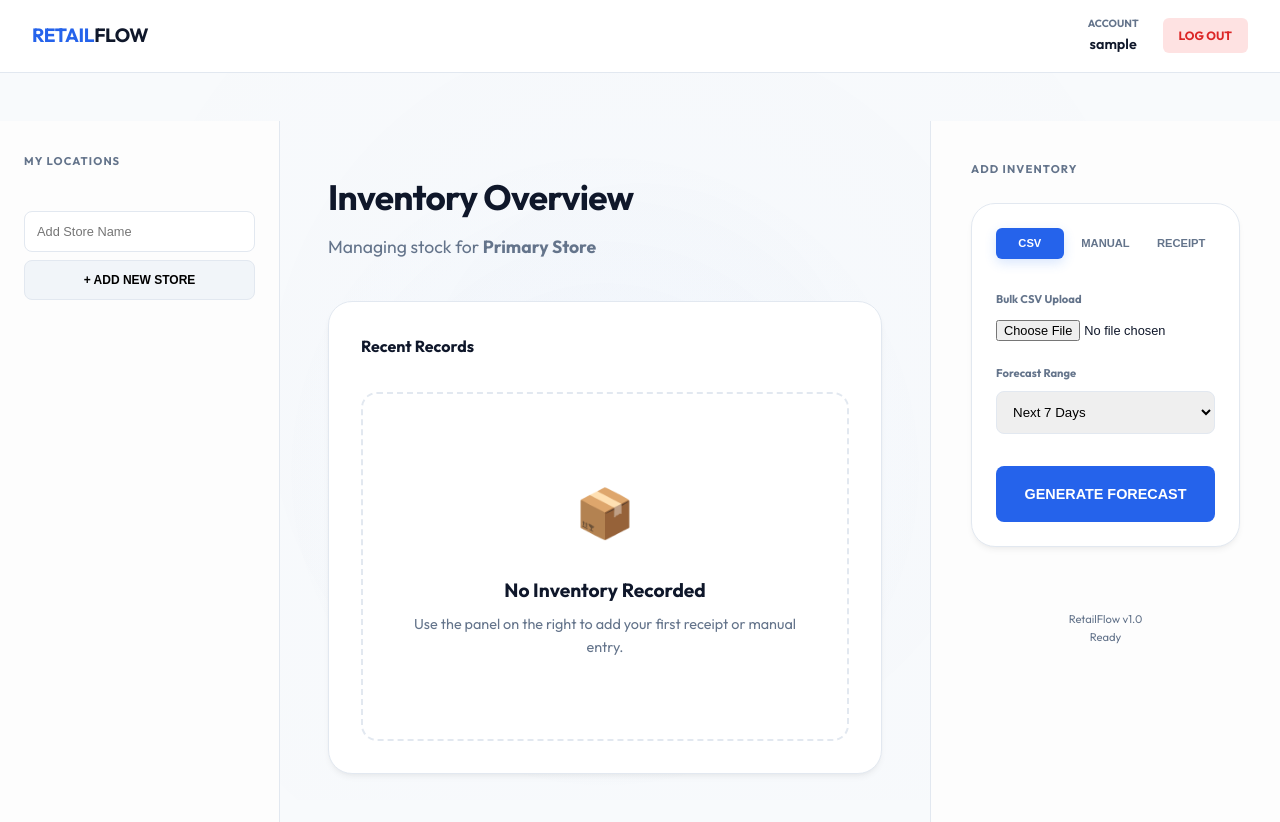
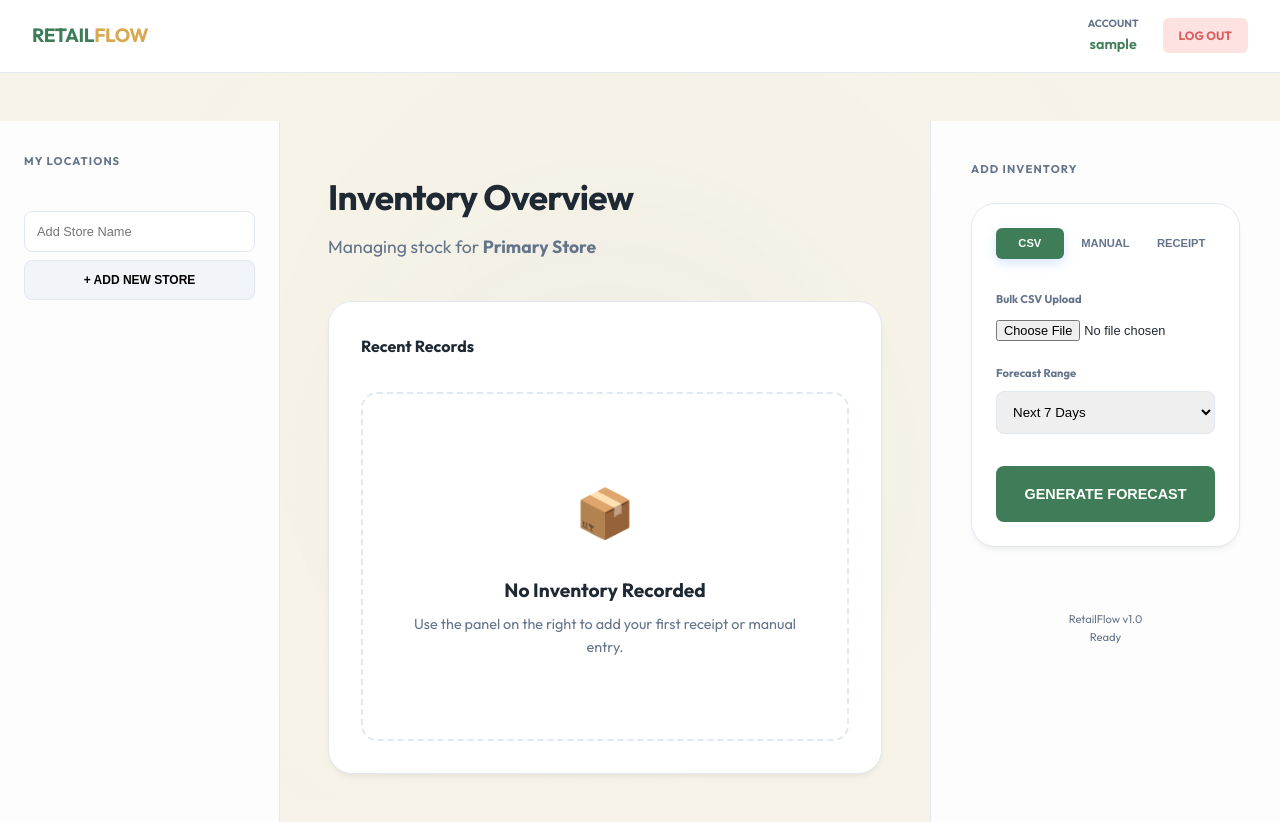
Before and after one commit to SaaFazal/NeuroChain, a Flask app: page / in a window 1280 px wide. Run offline with Flask 3, Linux system fonts and the light colour scheme; the visitor is signed in with stand-in values (Sample User, id 1); data comes from the database, SQL or seed files in the repository; data that the repository does not hold is empty.

Commit message:
Apply premium Sage & Cream brand identity

```diff
--- a/static/style.css
+++ b/static/style.css
@@ -1,17 +1,18 @@
 @import url('https://fonts.googleapis.com/css2?family=Outfit:wght@300;400;500;600;700&display=swap');
 
 :root {
-    --bg-color: #f8fafc;
-    --surface-color: #ffffff;
-    --surface-hover: #f1f5f9;
-    --border-color: #e2e8f0;
-    --primary-color: #2563eb;
-    --primary-glow: rgba(37, 99, 235, 0.1);
-    --success-color: #059669;
-    --accent-color: #1e293b;
-    --text-primary: #0f172a;
-    --text-secondary: #64748b;
-    --glass-blur: blur(0px); /* Not needed in light mode */
+    --bg-color: #F7F3E8; /* Warm Cream */
+    --surface-color: #FFFFFF; /* Fresh White */
+    --surface-hover: #F1F5F9;
+    --border-color: #E2E8F0;
+    --primary-color: #3F7D58; /* Primary Green */
+    --primary-glow: rgba(63, 125, 88, 0.1);
+    --accent-color: #D6A84F; /* Accent Gold */
+    --text-primary: #1F2933; /* Deep Charcoal */
+    --text-secondary: #64748B;
+    --success-color: #2E9D63;
+    --alert-color: #D95D5D;
+    --glass-blur: blur(0px);
 }
 
 * {
@@ -282,8 +283,9 @@ label {
 }
 
 .btn-primary:hover {
-    background: #1d4ed8;
+    background: #2E5B41; /* Deeper Green */
     transform: translateY(-1px);
+    box-shadow: 0 4px 12px rgba(63, 125, 88, 0.2);
 }
 
 /* KPI Grid */
--- a/templates/index.html
+++ b/templates/index.html
@@ -11,14 +11,14 @@
         <!-- Top Navigation -->
         <header class="top-status-bar" style="background: white; border-bottom: 1px solid var(--border-color);">
             <div class="header-main-info" style="display: flex; align-items: center; gap: 1rem;">
-                <div style="font-weight: 800; font-size: 1.2rem; color: var(--primary-color); letter-spacing: -0.02em;">RETAIL<span style="color: var(--text-primary);">FLOW</span></div>
+                <div style="font-weight: 800; font-size: 1.2rem; color: var(--primary-color); letter-spacing: -0.02em;">RETAIL<span style="color: var(--accent-color);">FLOW</span></div>
             </div>
             <div class="header-actions" style="display: flex; gap: 1.5rem; align-items: center;">
                 <div class="manager-info">
                     <div style="font-size: 0.65rem; color: var(--text-secondary); text-transform: uppercase; font-weight: 700;">Account</div>
-                    <div style="font-size: 0.9rem; font-weight: 600;">{{ current_user.username }}</div>
+                    <div style="font-size: 0.9rem; font-weight: 600; color: var(--primary-color);">{{ current_user.username }}</div>
                 </div>
-                <a href="/logout" class="btn-logout" style="padding: 0.5rem 1rem; border-radius: 6px; background: #fee2e2; color: #dc2626; text-decoration: none; font-size: 0.75rem; font-weight: 700;">LOG OUT</a>
+                <a href="/logout" class="btn-logout" style="padding: 0.5rem 1rem; border-radius: 6px; background: #fee2e2; color: var(--alert-color); text-decoration: none; font-size: 0.75rem; font-weight: 700;">LOG OUT</a>
             </div>
         </header>
 
@@ -71,7 +71,7 @@
                             <tr style="border-bottom: 1px solid var(--bg-color);">
                                 <td style="padding: 1.2rem 1rem; font-size: 0.95rem;">{{ sale.date }}</td>
                                 <td style="padding: 1.2rem 1rem;">
-                                    <span style="padding: 0.3rem 0.8rem; background: var(--surface-hover); border-radius: 6px; font-size: 0.75rem; font-weight: 600; color: var(--primary-color);">
+                                    <span style="padding: 0.3rem 0.8rem; background: var(--bg-color); border-radius: 6px; font-size: 0.75rem; font-weight: 600; color: var(--primary-color); border: 1px solid var(--border-color);">
                                         {{ sale.category.name if sale.category else 'General' }}
                                     </span>
                                 </td>
```
